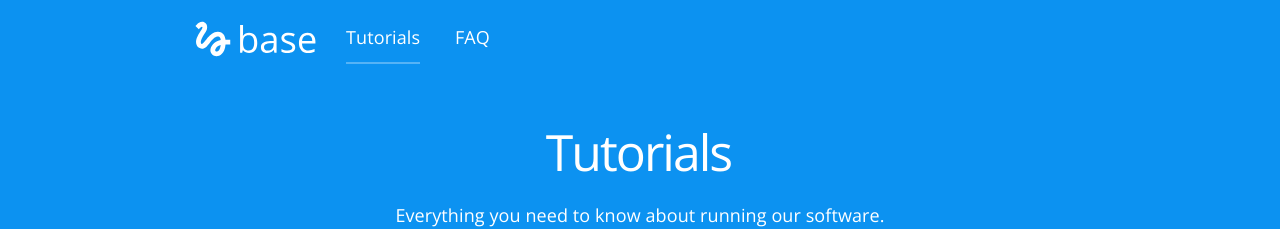
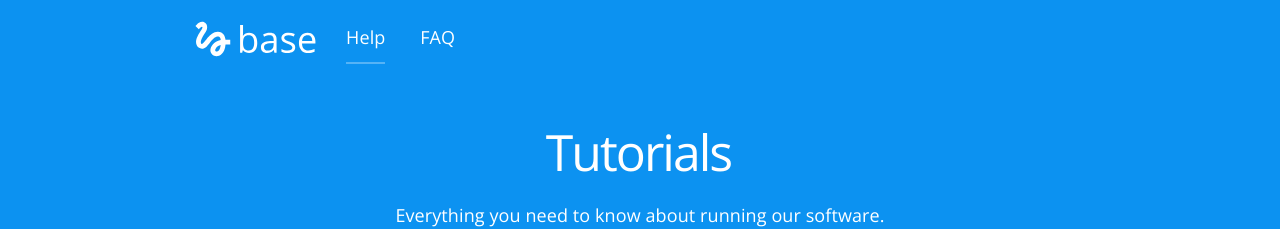
Before and after one commit to CloudCannon/base-jekyll-template, a Jekyll site: the page built from index.html, in a window 1280 px wide. Shown: the top 229 px of the page. Built offline with Jekyll 4.4.1, drawn with Linux system fonts in a browser that asks for light colours; nearby versions of some CDN libraries.

Commit message:
Update navigation.yml

```diff
--- a/_data/navigation.yml
+++ b/_data/navigation.yml
@@ -1,4 +1,4 @@
-- name: Tutorials
+- name: Help
   link: /
 - name: FAQ
-  link: /faq/
+  link: https://corporateclash.net/help/faq
```
